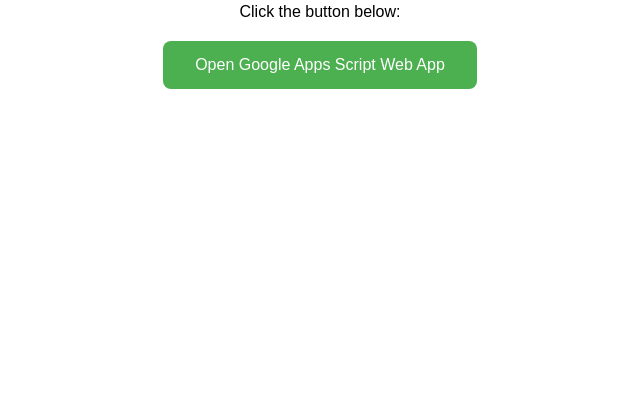
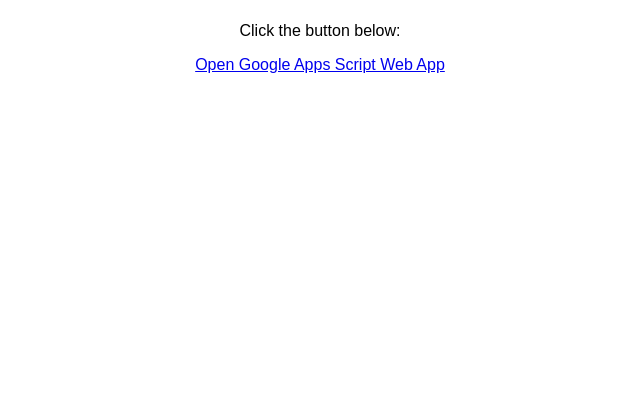
Before and after one commit to Vaishdube9309/ShindiHarali, a plain HTML site: page index.html in a window 1280 px wide. Shown: the part 400-800 px from the top of the page, without its empty margins (320-960 px from the left). Drawn offline with Linux system fonts and the light colour scheme.

Commit message:
Update index.html

```diff
--- a/index.html
+++ b/index.html
@@ -39,6 +39,8 @@
 <body>
     <h1>Shindi Harali Eligibles List</h1>
     <p>Click the button below:</p>
-    <button class="btn" onclick="window.open('https://script.google.com/macros/s/AKfycbw0cYPD23-FBfK7WmJeaGkLMS__GD_gGJBnnrkoQbg/dev')">Open Google Apps Script Web App</button>
+<!--     <button class="btn" onclick="window.open('https://script.google.com/macros/s/AKfycbw0cYPD23-FBfK7WmJeaGkLMS__GD_gGJBnnrkoQbg/dev')">Open Google Apps Script Web App</button> -->
+     <a href="https://script.google.com/macros/s/AKfycbw0cYPD23-FBfK7WmJeaGkLMS__GD_gGJBnnrkoQbg/dev">Open Google Apps Script Web App</a>
+
 </body>
 </html>
```
